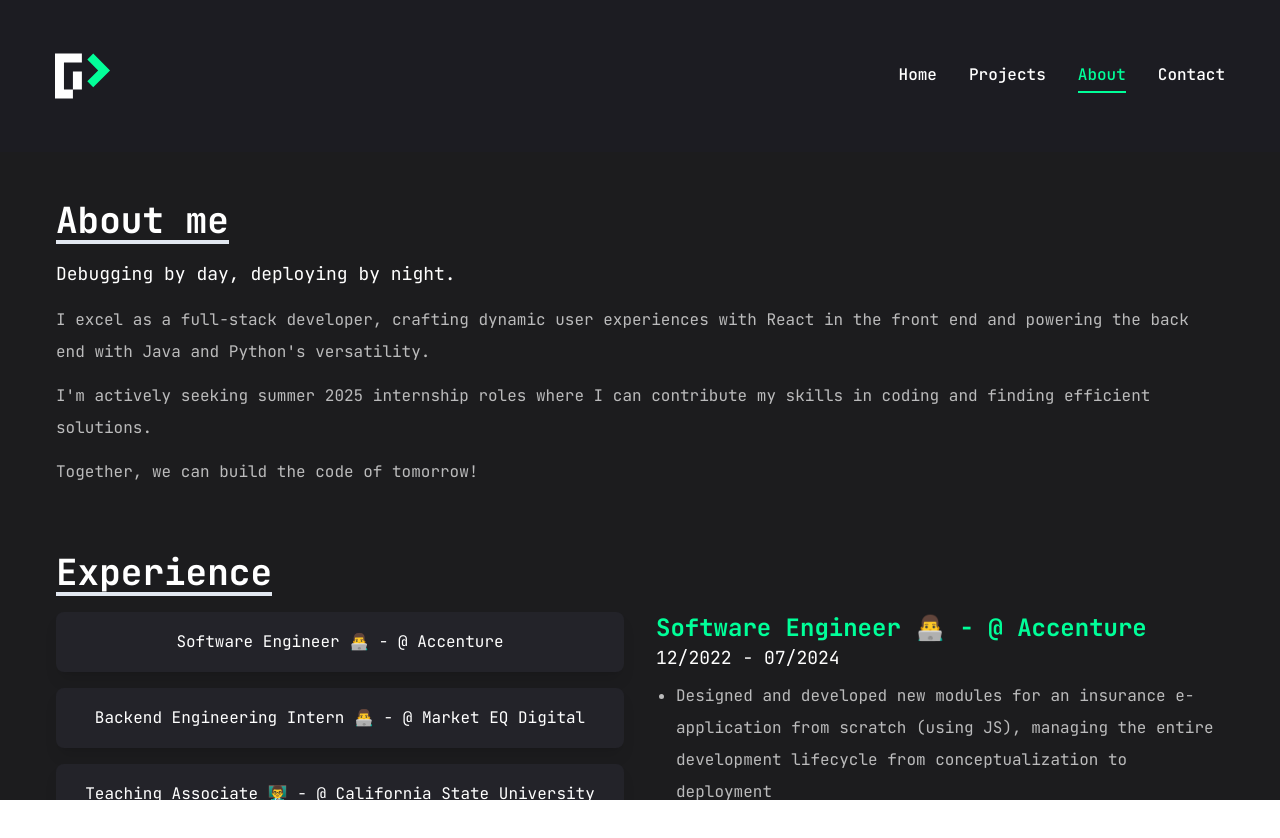
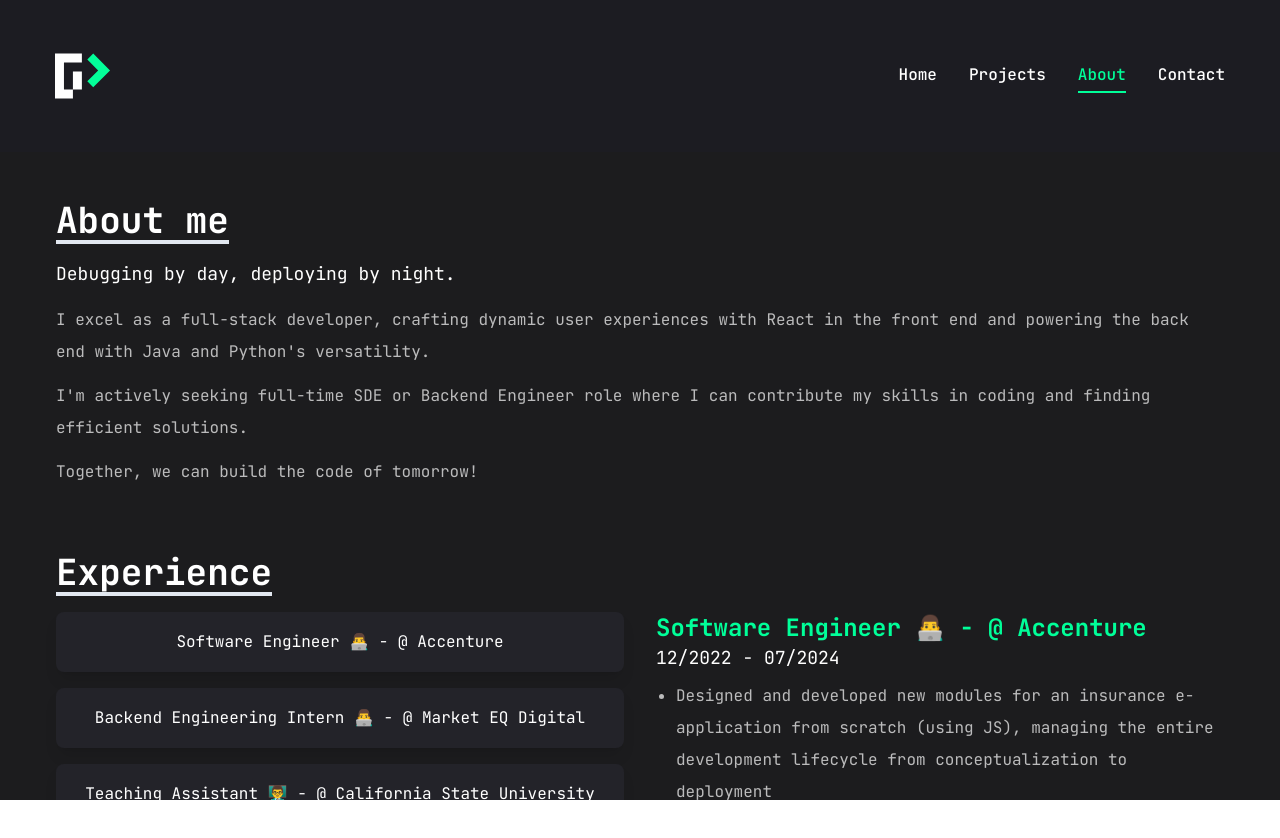
Before and after one commit to ruiner28/MyProfile, a Next.js app: page /resume in a window 1280 px wide. Shown: the top 838 px of the page. Built offline with nearby package versions, Linux system fonts and the light colour scheme.

Commit message:
Update internship role to full-time SDE position

```diff
--- a/src/app/resume/page.tsx
+++ b/src/app/resume/page.tsx
@@ -37,7 +37,7 @@ const about = {
     },
     {
       fieldValue:
-        "I'm actively seeking summer 2025 internship roles where I can contribute my skills in coding and finding efficient solutions.",
+        "I'm actively seeking full-time SDE or Backend Engineer role where I can contribute my skills in coding and finding efficient solutions.",
     },
     {
       fieldValue: "Together, we can build the code of tomorrow!",
@@ -73,7 +73,7 @@ const experience = {
     },
     {
       company: "@ California State University Fullerton",
-      position: "Teaching Associate 👨‍🏫",
+      position: "Teaching Assistant 👨‍🏫",
       duration: "08/2025 - 05/2026",
       description: [
       "Designed and maintained a comprehensive syllabus and detailed lecture presentations for the Compilers and Programming Languages course, catering to 40 students and integrating complex theoretical concepts with practical applications.",
```
